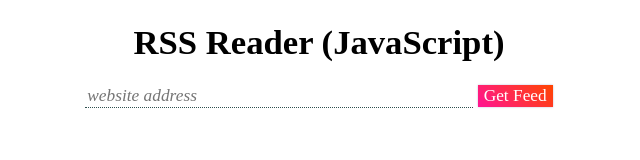
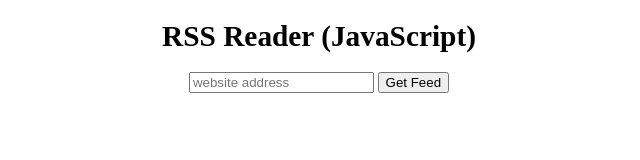
Before and after one commit to rpsthecoder/js-rss-reader, a plain HTML site: page index.html in a window 1280 px wide. Shown: the whole page, without its empty margins (321-961 px from the left). Drawn offline with Linux system fonts and the light colour scheme; no server answers; a web font is replaced by a local one.

Commit message:
Update style.css

```diff
--- a/style.css
+++ b/style.css
@@ -2,44 +2,40 @@
 	font-family: 'Crimson Text';
 	src: url('CrimsonText.ttf');
 }
-html,
-button,
-input	{
+html	{
 	font-family: 'Crimson Text', serif;
-	font-size: 13pt;
+	font-size: 11pt;
 }
 body{
-	width: 60%;
+	width: 480px;
 	margin: auto;
 }
-input{
-	width: 50%;
-}
+
 h2{
 	color: orangered;
 	margin-bottom: 0;
+	font-size: 16pt;
 }
+
 a:link{
+
 	color: dodgerblue;
 }
 h2+a:link{
+
 	font-weight: bold;
 }
+h3{
+	margin-top: 0;
+	margin-bottom: 0;
+	font-size: 10pt;
+}
 p{
-	background-color: lavenderblush;
-	padding: 5px;
+	margin: 0;
 }
-button{
-	border: none;
-	background: linear-gradient(45deg, deeppink, orangered);
-	box-shadow: 0 0 2px hsl(240, 25%, 80%);
-	color: white;
+output h1 {
+	background-color: orangered;
+	text-indent: 5px;
+	color:white;
+	font-size: 18pt;
 }
-input::placeholder{
-	font-style: italic;
-}
-input{
-	border:none;
-	outline: none;
-	border-bottom: 1px dotted darkslategrey;
-}
```
